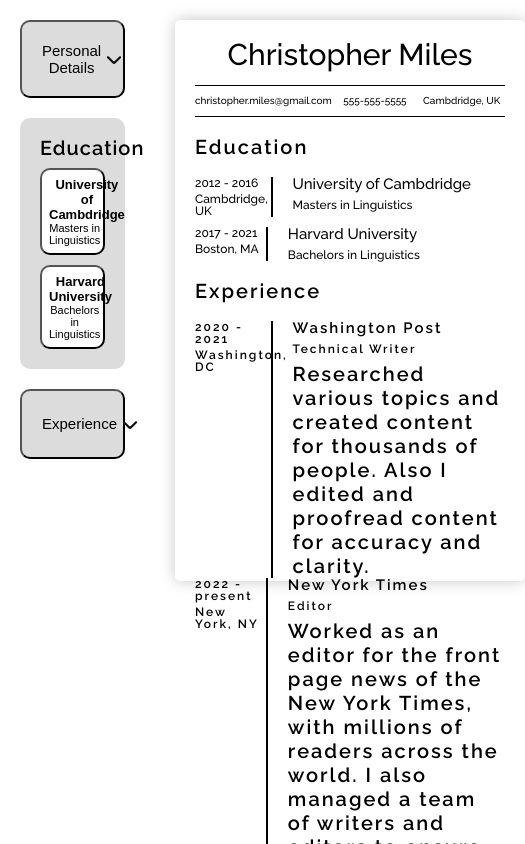
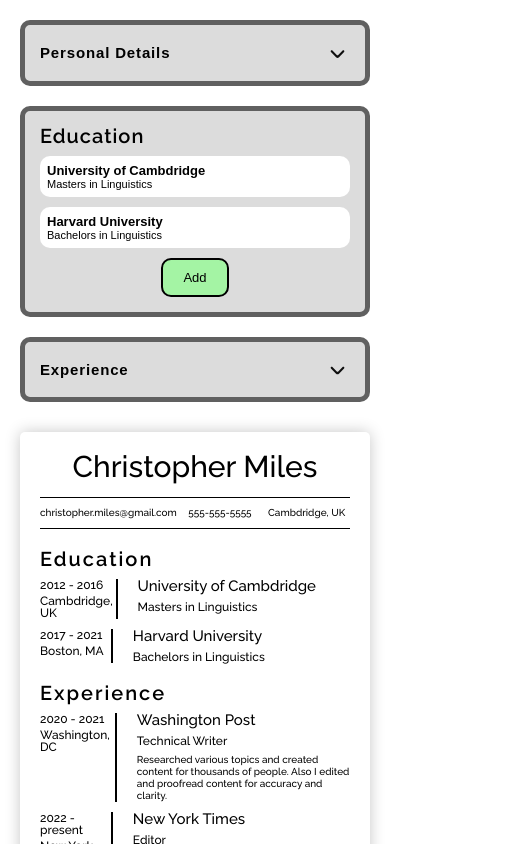
Before and after one commit to NontasBak/cv-application, a React (Vite) app: page / in a window 390 px wide. Both pictures are taken after a click on the button "Education". Shown: the top 844 px of the page, 525 px wide, since content can reach past the window. Built offline with nearby package versions, Linux system fonts and the light colour scheme.

Commit message:
Implement adding and deleting Education and Experience list items

```diff
--- a/src/App.jsx
+++ b/src/App.jsx
@@ -53,7 +53,9 @@
             <InputFields
                 personalDetails={personalDetails}
                 educationList={educationList}
+                setEducationList={setEducationList}
                 experienceList={experienceList}
+                setExperienceList={setExperienceList}
                 onChange={handleChange}
             />
             <Resume
--- a/src/components/EducationList.jsx
+++ b/src/components/EducationList.jsx
@@ -1,20 +1,44 @@
 import { useState } from "react";
 import Education from "./Education";
 import arrowDown from "../assets/arrow-down.svg";
+import arrowLeft from "../assets/arrow-left.svg";
+import { v4 as uuidv4 } from "uuid";
 
 function EducationList({
     educationList,
+    setEducationList,
     onChange,
     activeInput,
     changeActiveInput,
     activeEducation,
     setActiveEducation,
 }) {
+    function addEducationHandler() {
+        const newEducation = {
+            companyName: "",
+            position: "",
+            startDate: "",
+            endDate: "",
+            location: "",
+            id: uuidv4(),
+        };
+        setEducationList([...educationList, newEducation]);
+        setActiveEducation(newEducation.id);
+    }
+
+    function deleteEducationHandler() {
+        const newEducationList = educationList.filter(
+            (education) => education.id !== activeEducation
+        );
+        setEducationList(newEducationList);
+        setActiveEducation(null);
+    }
+
     if (activeInput !== "education-list") {
         return (
             <button className="education-list" onClick={changeActiveInput}>
                 <h1>Education</h1>
-                <img src={arrowDown} alt="expand" className="arrow-down"/>
+                <img src={arrowDown} alt="expand" className="arrow-down" />
             </button>
         );
     }
@@ -35,13 +59,24 @@
                         </button>
                     );
                 })}
+                <button className="add" onClick={addEducationHandler}>
+                    Add
+                </button>
             </div>
         );
     }
 
     return (
         <div className="education-list active">
-            <h1>Education</h1>
+            <div className="education-title-container">
+                <button
+                    className="arrow-left"
+                    onClick={() => setActiveEducation(null)}
+                >
+                    <img src={arrowLeft} alt="Go back" />
+                </button>
+                <h1>Education</h1>
+            </div>
             {educationList.map((education) => {
                 return (
                     education.id === activeEducation && (
@@ -53,6 +88,7 @@
                     )
                 );
             })}
+            <button className="delete" onClick={deleteEducationHandler}>Delete</button>
         </div>
     );
 }
--- a/src/components/Experience.jsx
+++ b/src/components/Experience.jsx
@@ -48,11 +48,12 @@
             </label>
             <label>
                 Description
-                <input
+                <textarea
                     type="text"
                     name="description"
                     value={experience.description}
                     onChange={onChange}
+                    rows={4}
                 />
             </label>
         </form>
--- a/src/components/ExperienceList.jsx
+++ b/src/components/ExperienceList.jsx
@@ -1,20 +1,45 @@
 import Experience from "./Experience";
 import { useState } from "react";
 import arrowDown from "../assets/arrow-down.svg";
+import arrowLeft from "../assets/arrow-left.svg";
+import { v4 as uuidv4 } from "uuid";
 
 function ExperienceList({
     experienceList,
+    setExperienceList,
     onChange,
     activeInput,
     changeActiveInput,
     activeExperience,
     setActiveExperience,
 }) {
+    function addExperienceHandler() {
+        const newExperience = {
+            school: "",
+            degree: "",
+            startDate: "",
+            endDate: "",
+            location: "",
+            description: "",
+            id: uuidv4(),
+        };
+        setExperienceList([...experienceList, newExperience]);
+        setActiveExperience(newExperience.id);
+    }
+
+    function deleteExperienceHandler() {
+        const newExperienceList = experienceList.filter(
+            (experience) => experience.id !== activeExperience
+        );
+        setExperienceList(newExperienceList);
+        setActiveExperience(null);
+    }
+
     if (activeInput !== "experience-list") {
         return (
             <button className="experience-list" onClick={changeActiveInput}>
                 <h1>Experience</h1>
-                <img src={arrowDown} alt="expand" className="arrow-down"/>
+                <img src={arrowDown} alt="expand" className="arrow-down" />
             </button>
         );
     }
@@ -35,13 +60,24 @@
                         </button>
                     );
                 })}
+                <button className="add" onClick={addExperienceHandler}>
+                    Add
+                </button>
             </div>
         );
     }
 
     return (
         <div className="experience-list active">
-            <h1>Experience</h1>
+            <div className="experience-title-container">
+                <button
+                    className="arrow-left"
+                    onClick={() => setActiveExperience(null)}
+                >
+                    <img src={arrowLeft} alt="Go back" />
+                </button>
+                <h1>Experience</h1>
+            </div>
             {experienceList.map((experience) => {
                 return (
                     experience.id === activeExperience && (
@@ -53,6 +89,7 @@
                     )
                 );
             })}
+            <button className="delete" onClick={deleteExperienceHandler}>Delete</button>
         </div>
     );
 }
--- a/src/components/InputFields.jsx
+++ b/src/components/InputFields.jsx
@@ -6,7 +6,9 @@
 function InputFields({
     personalDetails,
     educationList,
+    setEducationList,
     experienceList,
+    setExperienceList,
     onChange,
 }) {
     const [activeInput, setActiveInput] = useState("personal-details");
@@ -29,6 +31,7 @@
             />
             <EducationList
                 educationList={educationList}
+                setEducationList={setEducationList}
                 onChange={onChange}
                 activeInput={activeInput}
                 changeActiveInput={changeActiveInput}
@@ -37,6 +40,7 @@
             />
             <ExperienceList
                 experienceList={experienceList}
+                setExperienceList={setExperienceList}
                 onChange={onChange}
                 activeInput={activeInput}
                 changeActiveInput={changeActiveInput}
--- a/src/components/Resume.jsx
+++ b/src/components/Resume.jsx
@@ -7,8 +7,8 @@
                 <p>{personalDetails.phone}</p>
                 <p>{personalDetails.address}</p>
             </div>
-            <h2 className="education">Education</h2>
             <div className="education-list">
+                <h2 className="education">Education</h2>
                 {educationList.map((education) => {
                     return (
                         <div className="education-list-item" key={education.id}>
@@ -26,11 +26,14 @@
                     );
                 })}
             </div>
-            <h2 className="experience">Experience</h2>
-            <div className="experience list">
+            <div className="experience-list">
+                <h2 className="experience">Experience</h2>
                 {experienceList.map((experience) => {
                     return (
-                        <div className="experience-list-item" key={experience.id}>
+                        <div
+                            className="experience-list-item"
+                            key={experience.id}
+                        >
                             <div className="experience-info">
                                 <p>
                                     {experience.startDate} -{" "}
--- a/src/styles/app.css
+++ b/src/styles/app.css
@@ -11,29 +11,26 @@
 
 .app {
     display: flex;
-    gap: 5rem;
+    gap: 3rem;
 
-    max-width: 1600px;
+    max-width: 1300px;
     margin: 0 auto;
     padding: 2rem;
 }
 
 .input-container {
-    flex: 1 0 auto;
+    flex: 1 1 auto;
 
-    width: 30%;
-    /* padding: 2rem;
-    background-color: rgb(220, 220, 220);
-    border-radius: 1rem; */
     display: flex;
     flex-direction: column;
     gap: 2rem;
 }
 
 .input-container > * {
-    padding: 2rem;
+    padding: 1.5rem;
     background-color: rgb(220, 220, 220);
     border-radius: 1rem;
+    border: 5px solid rgb(96, 96, 96);
 }
 
 .input-container form {
@@ -42,7 +39,7 @@
     gap: 1rem;
 }
 
-.active > h1 {
+.active h1 {
     font-size: 2rem;
     font-weight: 600;
     letter-spacing: 0.05lh;
@@ -54,14 +51,18 @@
     gap: 1rem;
 }
 
-.active button {
+.active button.education,
+.active button.experience {
     display: flex;
     flex-direction: column;
     align-items: flex-start;
 
+    text-align: left;
     padding: 0.7rem;
     border-radius: 1rem;
     background-color: white;
+    border: none;
+    min-height: 4rem;
 }
 
 .active button > h2 {
@@ -87,8 +88,35 @@
     border: 1px solid black;
 }
 
+.education-title-container,
+.experience-title-container {
+    display: flex;
+    align-items: center;
+    gap: 1rem;
+}
+
 .arrow-down {
     width: 1.5lh;
+}
+
+.arrow-left {
+    display: flex;
+    align-items: center;
+
+    background: none;
+    border: none;
+    cursor: pointer;
+}
+
+.arrow-left:hover {
+    background-color: rgb(200, 200, 200);
+    border-radius: 1rem;
+}
+
+.arrow-left > img {
+    width: 3rem;
+    font-size: 1.3rem;
+    /* height: 3lh; */
 }
 
 .input-container > *:not(.active) {
@@ -97,4 +125,40 @@
     align-items: center;
 
     font-size: 1.5rem;
+    font-weight: 600;
+    letter-spacing: 0.05lh;
 }
+
+.input-container .add,
+.input-container .delete {
+    align-self: center;
+    font-size: 1.3rem;
+    padding: 1rem 2rem;
+    background-color: rgb(164, 244, 164);
+    border: 2px solid black;
+    border-radius: 1rem;
+
+    transition: filter 0.3s;
+}
+
+.input-container .delete {
+    align-self: flex-end;
+    background-color: rgb(250, 140, 140);
+}
+
+.input-container .add:hover,
+.input-container .delete:hover {
+    filter: brightness(1.2);
+    cursor: pointer;
+}
+
+@media (max-width: 1186px) {
+    .app {
+        flex-direction: column;
+        align-items: center;
+    }
+
+    .input-container {
+        width: 100%;
+    }
+}
```
Also changed, not shown: src/assets/arrow-left.svg (added).
